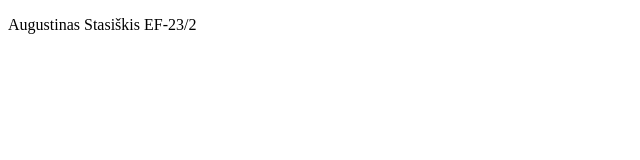
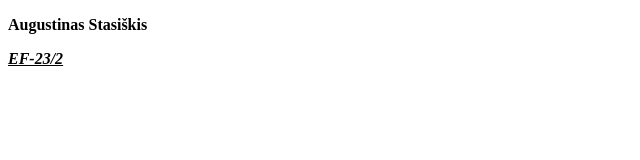
Before and after one commit to Augu000/GitHub.io, a plain HTML site: page index.html in a window 1280 px wide. Shown: the whole page, without its empty margins (0-640 px from the left). Drawn offline with Linux system fonts and the light colour scheme.

Commit message:
Add files via upload

```diff
--- a/index.html
+++ b/index.html
@@ -8,7 +8,8 @@
     <title>Document</title>
 </head>
 <body>
-    <p>Augustinas Stasiškis EF-23/2</p>
+    <p><b>Augustinas Stasiškis</p><u><i> EF-23/2</u></i></p>
+
 
 </body>
 </html>
```
